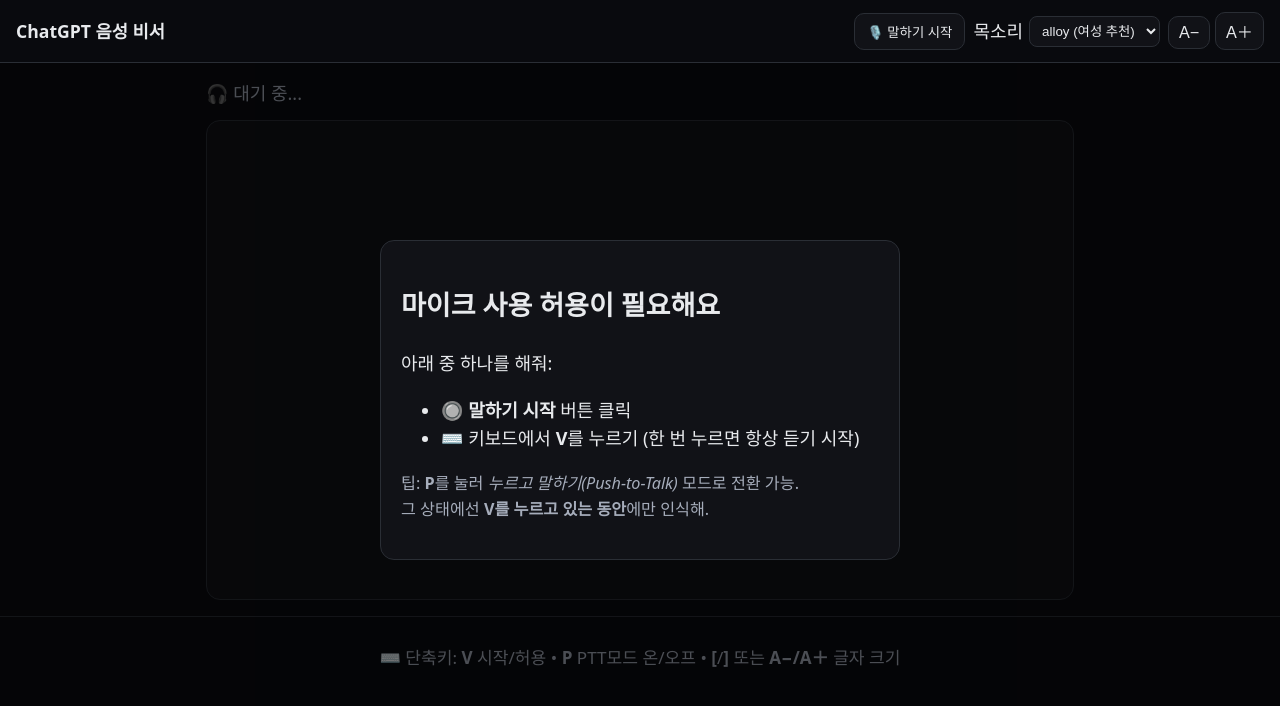
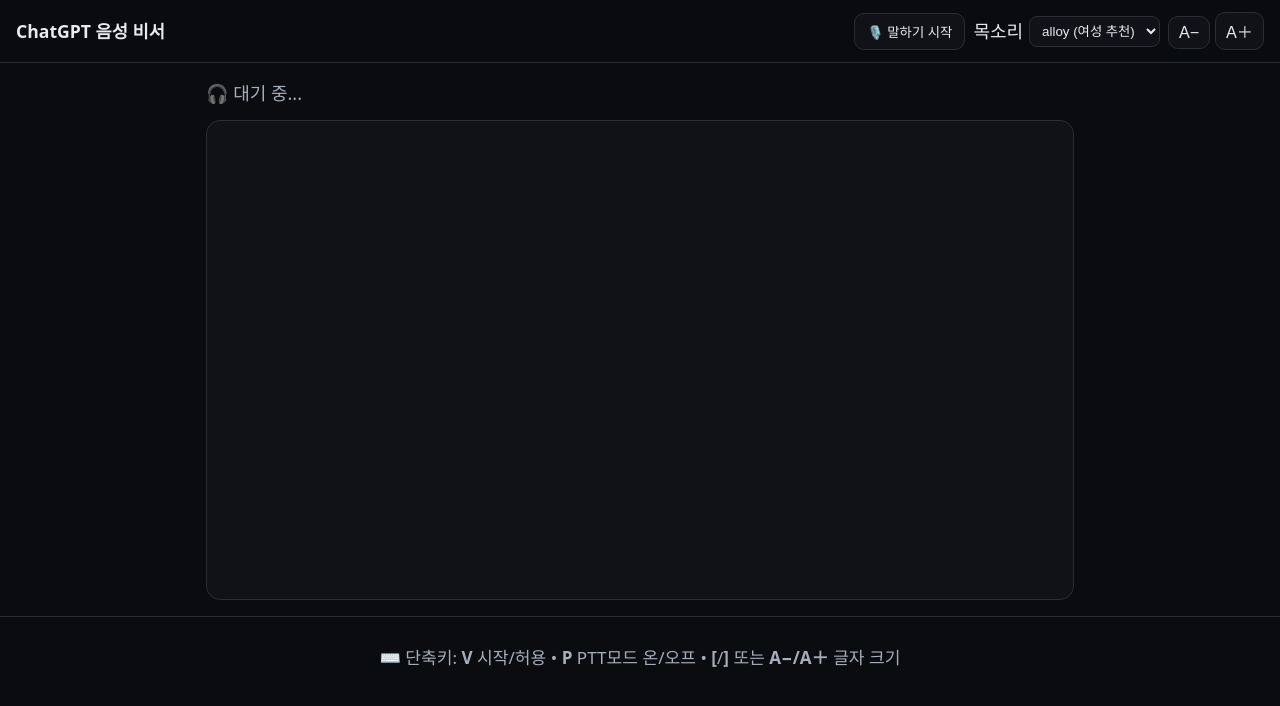
Before and after one commit to jingko30-art/chatgpt-tv-app, a website: page public/index.html in a window 1280 px wide. Drawn offline with Linux system fonts and the light colour scheme.

Commit message:
fix: 오버레이 팝업 삭제

```diff
--- a/public/index.html
+++ b/public/index.html
@@ -31,7 +31,7 @@
   </main>
 
   <!-- 키보드/권한 안내 오버레이 -->
-  <div id="overlay" class="overlay">
+  <!--div id="overlay" class="overlay">
     <div class="overlay-card">
       <h2>마이크 사용 허용이 필요해요</h2>
       <p>아래 중 하나를 해줘:</p>
@@ -41,7 +41,7 @@
       </ul>
       <p class="small">팁: <b>P</b>를 눌러 <i>누르고 말하기(Push-to-Talk)</i> 모드로 전환 가능.<br/>그 상태에선 <b>V를 누르고 있는 동안</b>에만 인식해.</p>
     </div>
-  </div>
+  </div -->
 
   <footer class="hint">
     <p>
```
